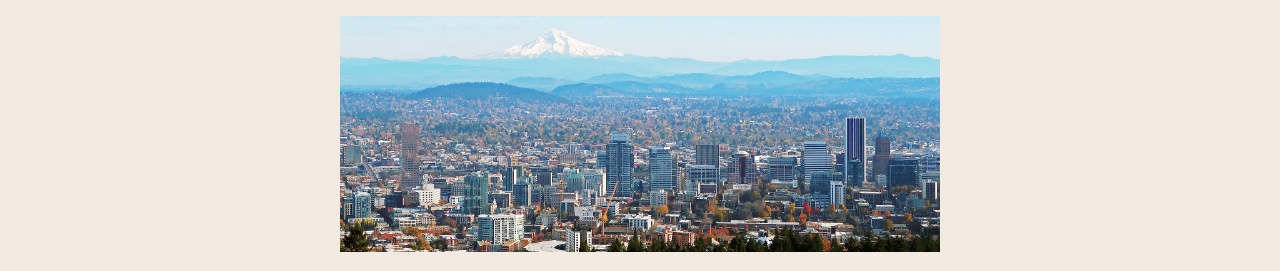
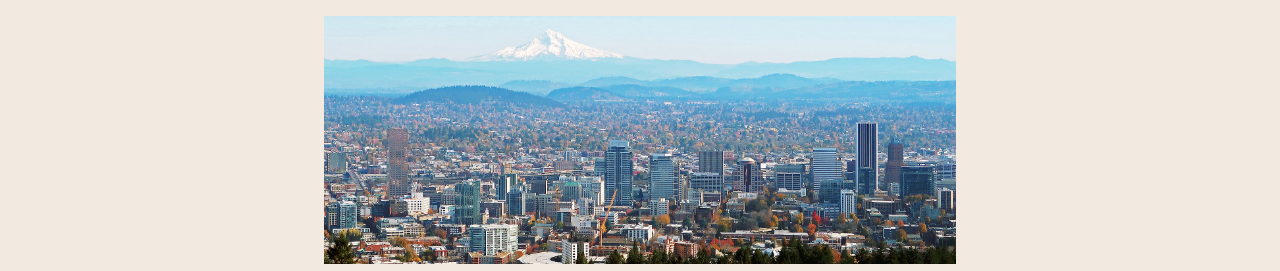
Before and after one commit to MarcusKyung/cupcake-shop-website, a plain HTML site: page about-us.html in a window 1280 px wide. Shown: the part 283-554 px from the top of the page. Drawn offline with Linux system fonts and the light colour scheme.

Commit message:
update image on about us page to block vice inline rather than use flexbox

```diff
--- a/css/styles.css
+++ b/css/styles.css
@@ -36,7 +36,7 @@ body {
 }
 
 /* Flexbox CSS */
-.box {
+/* .box {
   display: flex;
   align-items: center;
   justify-content: center;
@@ -44,7 +44,16 @@ body {
 
 .box img {
   width: 800;
+} */
+
+/* Inline element to block configuration for about us pdx skyline image */
+.box img {
+  margin: auto;
+  width: 50%;
+  height: auto;
+  display: block;
 }
+
 
 .topnav {
   display: flex;
```
